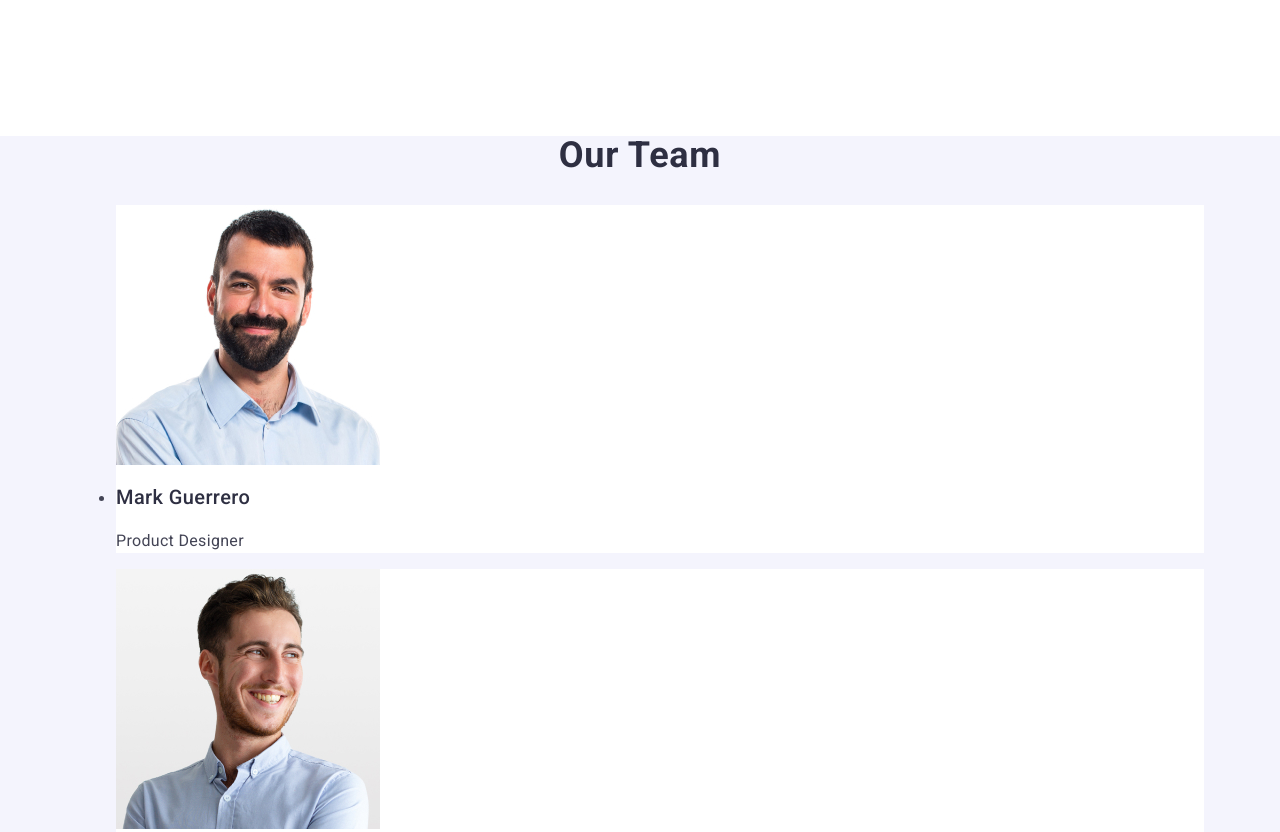
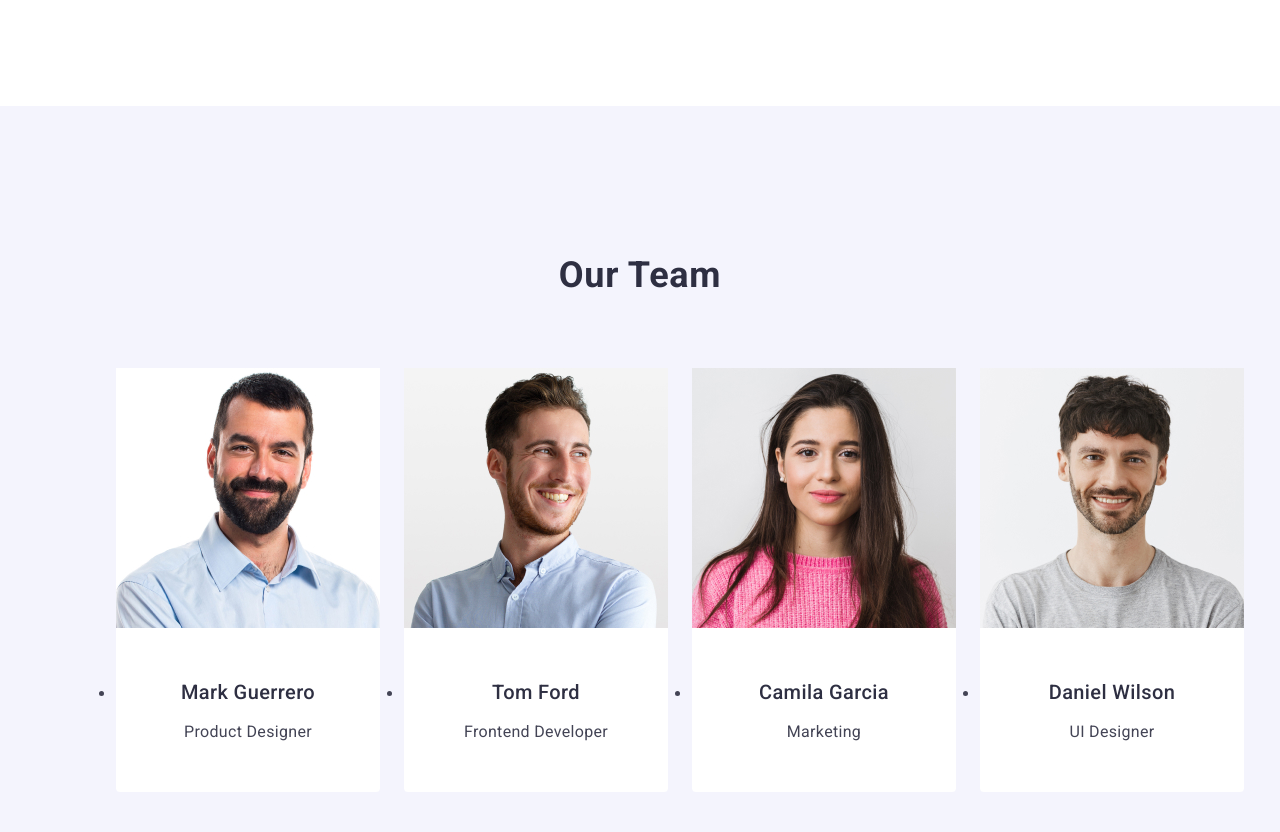
Before and after one commit to BirsenOzer/Homework3, a plain HTML site: page index.html in a window 1280 px wide. Shown: the part 1040-1872 px from the top of the page. Drawn offline with nearby package versions, Linux system fonts and the light colour scheme.

Commit message:
deneme 13

```diff
--- a/css/style.css
+++ b/css/style.css
@@ -168,6 +168,7 @@ img {
 
 .section-three {
     background-color: #F4F4FD;
+    padding: 120px 0;
 }
 .title-three {
     font-size: 36px;
@@ -176,19 +177,43 @@ img {
     letter-spacing: 0.02em;
     text-transform: capitalize;
     color: #2e2f42;
+    margin-bottom: 72px;
 }
+
+.section-three-ul {
+    display: flex;
+    gap: 24px;
+}
+
 .section-three .list {
     background-color: #FFFFFF;
+    border-radius: 0px 0px 4px 4px;
 }
+
+
+.team-container {
+    padding: 32px 0;
+}
+
+.team-container .subtitle {
+    text-align: center;
+    margin-bottom: 8px;
+}
+
+.section-three .text {
+    color: #434455;
+}
+
+.team-container .text {
+    text-align: center;
+}
+
 .section-three-ul .subtitle {
     font-weight: 500;
     font-size: 20px;
     line-height: 1.2;
     letter-spacing: 0.02em;
     color: #2e2f42;
-}
-.section-three .text {
-    color: #434455;
 }
 
 
@@ -229,6 +254,7 @@ img {
 .app-container {
     padding: 32px 16px;
     border: 1px solid #e7e9fc;
+    border-top: none;
 }
 
 .app-container .subtitle {
--- a/index.html
+++ b/index.html
@@ -76,26 +76,34 @@
             <ul class="section-three-ul">
                 <li class="list">
                     <img src="./images/team-1.jpg" alt="Mark Guerrero" width="264">
+                    <div class="team-container">
                         <h3 class="subtitle">Mark Guerrero</h3>
                         <p class="text">Product Designer</p>
+                    </div>
                 </li>
 
                 <li class="list">
                     <img src="./images/team-2.jpg" alt="Tom Ford" width="264">
+                    <div class="team-container">
                         <h3 class="subtitle">Tom Ford</h3>
                         <p class="text">Frontend Developer</p>
+                    </div>
                 </li>
 
                 <li class="list">
                     <img src="./images/team-3.jpg" alt="Camila Garcia" width="264">
+                    <div class="team-container">
                         <h3 class="subtitle">Camila Garcia</h3>
                         <p class="text">Marketing</p>
+                    </div>
                 </li>
 
                 <li class="list">
                     <img src="./images/team-4.jpg" alt="Daniel Wilson" width="264">
+                    <div class="team-container">
                         <h3 class="subtitle">Daniel Wilson</h3>
                         <p class="text">UI Designer</p>
+                    </div>
                 </li>
             </ul>
     </div>
```
Lines whose indentation alone changed are shown as unchanged.
